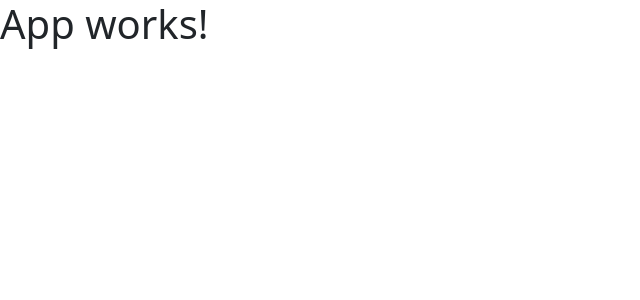
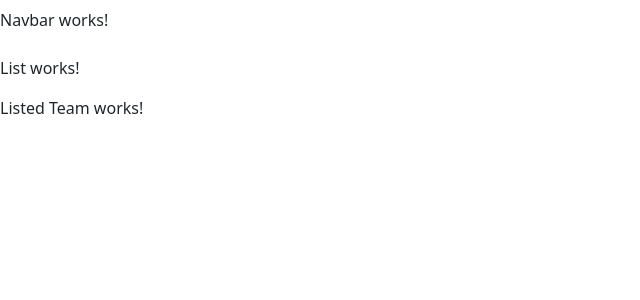
Before and after one commit to Rodrigo-ade/crud-clubs-frontend, a React (Create React App) app: page / in a window 1280 px wide. Shown: the top 300 px of the page, without its empty margins (0-640 px from the left). Built offline with nearby package versions, Linux system fonts and the light colour scheme.

Commit message:
Add routing

```diff
--- a/src/App.js
+++ b/src/App.js
@@ -1,11 +1,27 @@
+import { Routes, Route } from 'react-router-dom';
 import './App.css';
+import NavBar from './components/Navbar';
 
+
+
+import List from './pages/List';
+import Team from './pages/Team';
+import Form from './pages/Form';
+import NotFound from './pages/NotFound';
 
 function App() {
   return (
-    <div className="app">
-      <h1>App works!</h1>
-    </div>
+    <>
+      <NavBar />
+      <Routes>
+        <Route path='/' element={<List />} />
+        <Route path='/clubs/:clubTla' element={<Team />} />
+        <Route path='/form' element={<Form />} />
+        <Route path='/edit/clubs/:clubTla' element={<Form />} />
+
+        <Route path='*' element={<NotFound />} />
+      </Routes>
+    </>
   );
 }
 
--- a/src/index.js
+++ b/src/index.js
@@ -1,11 +1,14 @@
 import React from 'react';
+import { BrowserRouter } from 'react-router-dom';
 import ReactDOM from 'react-dom/client';
 import App from './App';
 
 const root = ReactDOM.createRoot(document.getElementById('root'));
 root.render(
   <React.StrictMode>
+    <BrowserRouter>
     <App />
+    </BrowserRouter>
   </React.StrictMode>
 );
 
```
